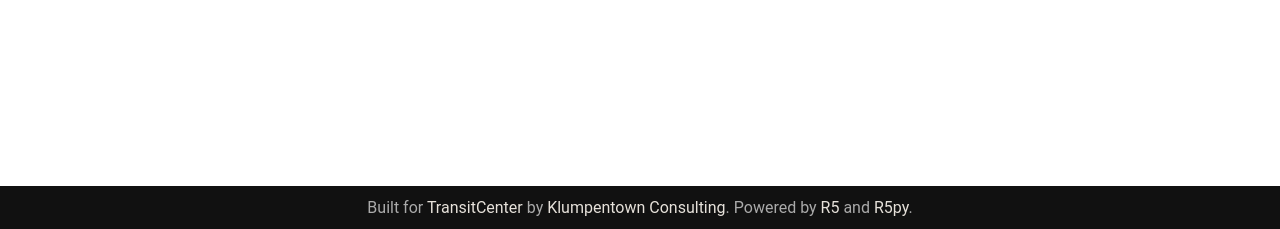
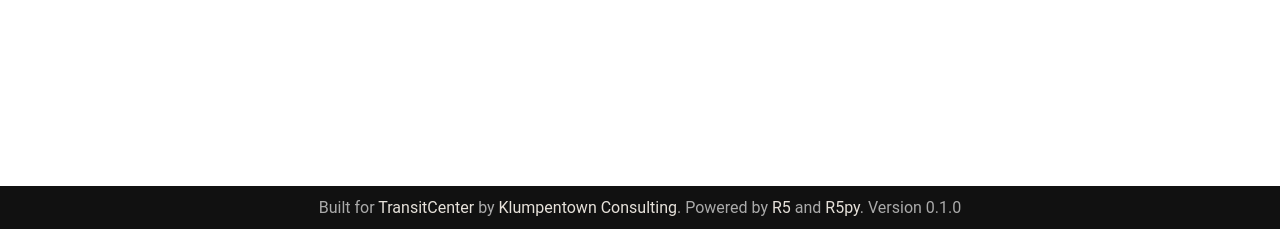
Before and after one commit to transitcenter/tesca, a Flask app: page / in a window 1280 px wide. Shown: the part 571-800 px from the top of the page. Run offline with Flask 3, Linux system fonts and the light colour scheme; some libraries are stand-ins or nearby versions.

Commit message:
Version increments

```diff
--- a/templates/layout.jinja2
+++ b/templates/layout.jinja2
@@ -52,7 +52,7 @@
         <div class="pure-menu-heading footer-text">Built for <a href="https://transitcenter.org/">TransitCenter</a>
             by <a href="https://www.klumpentown.com/">Klumpentown Consulting</a>. Powered by <a
                 href="https://github.com/conveyal/r5">R5</a>
-            and <a href="https://r5py.readthedocs.io/en/stable/">R5py</a>.</div>
+            and <a href="https://r5py.readthedocs.io/en/stable/">R5py</a>. Version 0.1.0</div>
     </div>
 
 </body>
```
